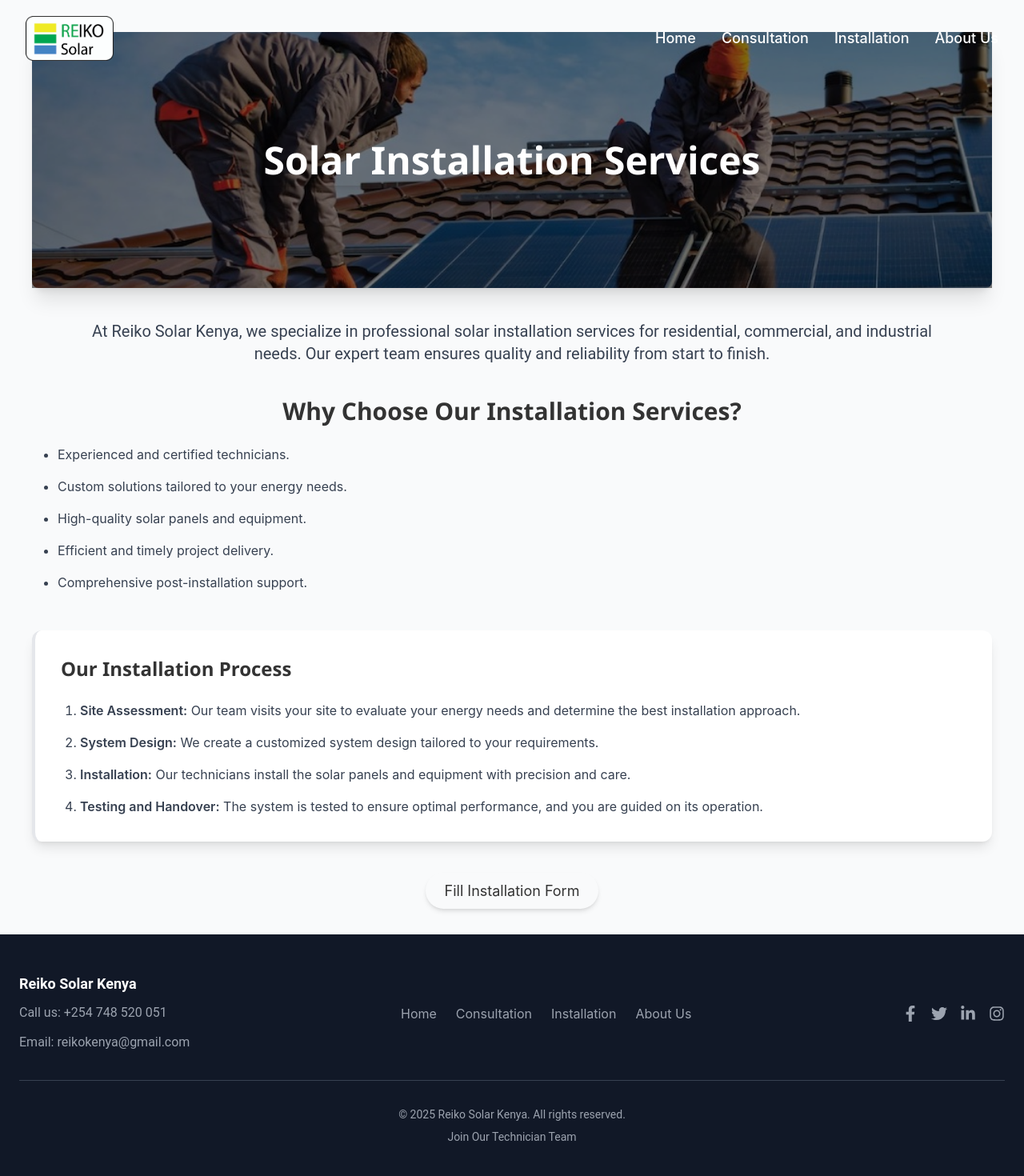
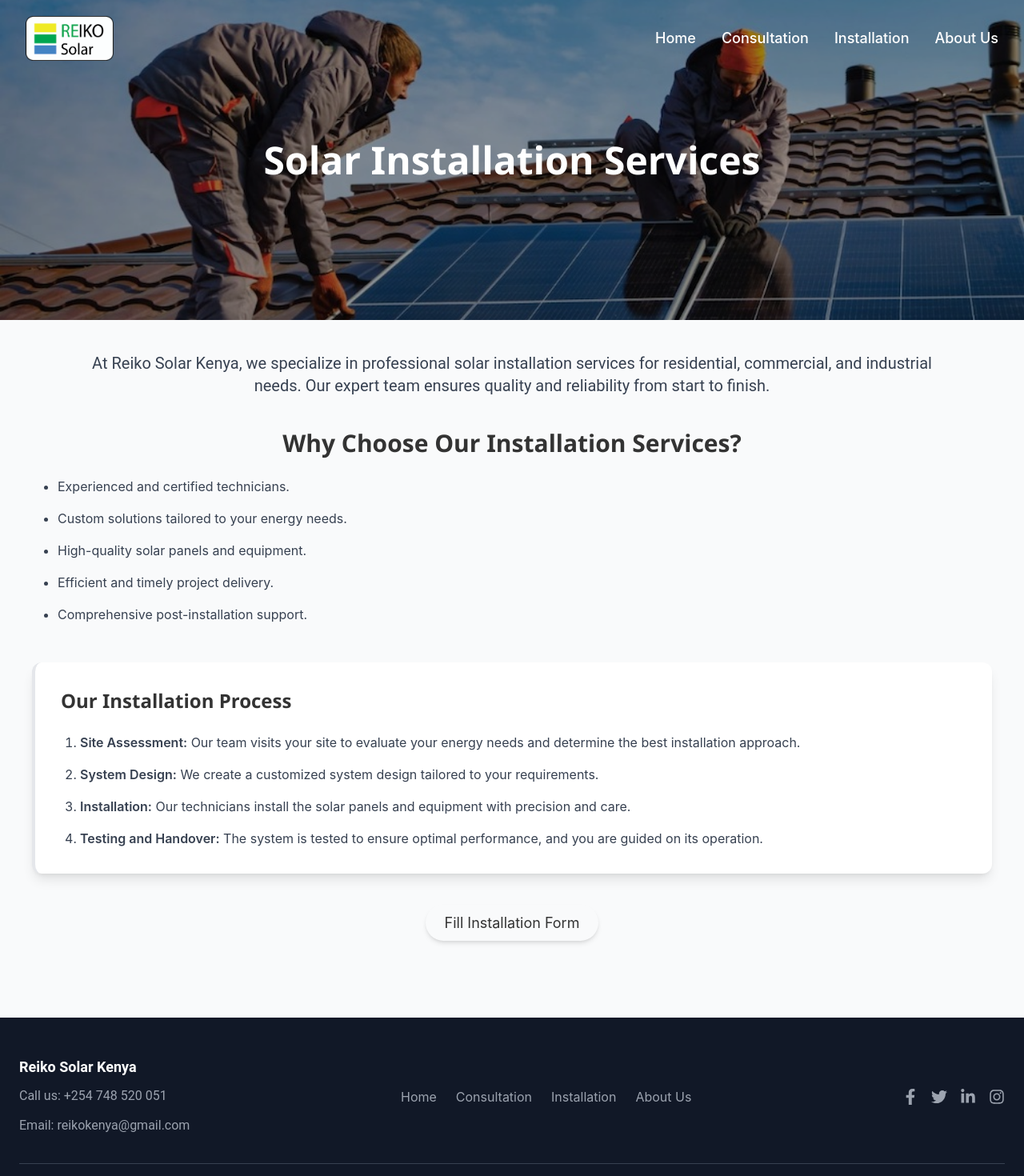
Before and after one commit to Nathanchepkonga/Reiko-solar, a React (Create React App) app: page /installation in a window 1280 px wide. Shown: the top 1470 px of the page at 80% size. Built offline with nearby package versions, Linux system fonts and the light colour scheme.

Commit message:
hero update

```diff
--- a/src/pages/About.jsx
+++ b/src/pages/About.jsx
@@ -4,19 +4,21 @@
 
 const About = () => {
   return (
-    <div className="p-6 md:p-10 bg-gradient-to-r from-green-200 via-blue-200 to-purple-300">
-      {/* Header Section with Image */}
+    <div className="bg-gray-50">
+      {/* Hero Section */}
       <div
-        className="relative bg-cover bg-center h-64 rounded-lg shadow-lg mb-8"
+        className="relative bg-cover bg-center w-full min-h-[300px] md:min-h-[400px]"
         style={{ backgroundImage: `url(${aboutImage})` }}
       >
-        <div className="absolute inset-0 bg-black bg-opacity-50 flex items-center justify-center">
-          <h2 className="text-4xl md:text-5xl font-bold text-white text-center">
+        <div className="absolute inset-0 bg-black bg-opacity-40 flex items-center justify-center">
+          <h1 className="text-4xl md:text-5xl font-extrabold text-white text-center px-4">
             About Us
-          </h2>
+          </h1>
         </div>
       </div>
 
+      {/* Main Content */}
+      <div className="p-6 md:p-10 bg-gradient-to-r from-green-200 via-blue-200 to-purple-300">
         {/* Introduction Section */}
         <div className="text-center mb-12">
           <p className="text-lg text-gray-700">
@@ -80,6 +82,7 @@
           </div>
         </div>
       </div>
+    </div>
   );
 };
 
--- a/src/pages/Consultation.jsx
+++ b/src/pages/Consultation.jsx
@@ -1,5 +1,5 @@
 import React from "react";
-import consultationImage from "../assets/images/consultation.jpg";
+import consultationImage from "../assets/images/consultation.jpg"; // Import the image
 
 const Consultation = () => {
   // Data for packages
@@ -37,19 +37,21 @@
   ];
 
   return (
-    <div className="p-6 md:p-10 bg-gray-50">
-      {/* Header Section */}
+    <div className="bg-gray-50">
+      {/* Hero Section */}
       <div
-        className="relative bg-cover bg-center h-64 rounded-lg shadow-lg mb-8"
+        className="relative bg-cover bg-center w-full min-h-[300px] md:min-h-[400px] flex items-center justify-center"
         style={{ backgroundImage: `url(${consultationImage})` }}
       >
-        <div className="absolute inset-0 bg-black bg-opacity-50 flex items-center justify-center">
-          <h2 className="text-4xl md:text-5xl font-bold text-white text-center">
+        <div className="absolute inset-0 bg-black bg-opacity-40 flex items-center justify-center">
+          <h2 className="text-4xl md:text-5xl font-extrabold text-white text-center px-4">
             Consultation Services
           </h2>
         </div>
       </div>
 
+      {/* Main Content */}
+      <div className="p-6 md:p-10">
         {/* Introductory Text */}
         <p className="text-lg md:text-xl text-gray-700 text-center mb-8">
           Choose a package that suits your solar needs, complete payment, and then
@@ -65,7 +67,7 @@
             {packages.map((pkg) => (
               <div
                 key={pkg.id}
-              className="bg-white p-4 rounded-lg shadow-lg hover:shadow-2xl hover:scale-105 transition-all duration-300"
+                className="bg-white p-6 rounded-lg shadow-lg hover:shadow-2xl hover:scale-105 transition-transform duration-300"
               >
                 <h4 className="text-xl font-semibold text-green-800 mb-3">
                   {pkg.id}. {pkg.title}
@@ -107,7 +109,7 @@
         </div>
 
         {/* Consultation Form Section */}
-      <div className="text-center">
+        <div className="text-center mb-16">
           <a
             href="https://forms.gle/mgUyiTZecdvK5jqNA"
             target="_blank"
@@ -118,6 +120,7 @@
           </a>
         </div>
       </div>
+    </div>
   );
 };
 
--- a/src/pages/Installation.jsx
+++ b/src/pages/Installation.jsx
@@ -3,23 +3,26 @@
 
 const Installation = () => {
   return (
-    <div className="p-6 md:p-10 bg-gray-50">
-      {/* Header Section */}
+    <div className="bg-gray-50">
+      {/* Hero Section */}
       <div
-        className="relative bg-cover bg-center h-80 rounded-lg shadow-xl mb-10"
+        className="relative bg-cover bg-center w-full min-h-[300px] md:min-h-[400px] flex items-center justify-center"
         style={{ backgroundImage: `url(${installationImage})` }}
       >
-        <div className="absolute inset-0 bg-black bg-opacity-50 flex items-center justify-center">
-          <h2 className="text-4xl md:text-5xl font-extrabold text-white text-center shadow-lg p-2">
+        <div className="absolute inset-0 bg-black bg-opacity-40 flex items-center justify-center">
+          <h2 className="text-4xl md:text-5xl font-extrabold text-white text-center px-4">
             Solar Installation Services
           </h2>
         </div>
       </div>
 
+      {/* Main Content */}
+      <div className="p-6 md:p-10">
         {/* Introductory Text */}
         <p className="text-lg md:text-xl text-gray-700 text-center mb-10 px-4 md:px-16">
           At Reiko Solar Kenya, we specialize in professional solar installation
-        services for residential, commercial, and industrial needs. Our expert team ensures quality and reliability from start to finish.
+          services for residential, commercial, and industrial needs. Our expert
+          team ensures quality and reliability from start to finish.
         </p>
 
         {/* Benefits of Installation */}
@@ -43,8 +46,8 @@
           </h3>
           <ol className="list-decimal pl-6 text-gray-700 space-y-4 text-sm md:text-base">
             <li>
-            <strong className="font-semibold">Site Assessment:</strong> Our team visits your site to
-            evaluate your energy needs and determine the best installation
+              <strong className="font-semibold">Site Assessment:</strong> Our team visits your site
+              to evaluate your energy needs and determine the best installation
               approach.
             </li>
             <li>
@@ -63,7 +66,7 @@
         </div>
 
         {/* Consultation Form Section */}
-      <div className="text-center">
+        <div className="text-center mb-16">
           <a
             href="https://forms.gle/49m8oMvMnkUYqiCw7"
             target="_blank"
@@ -74,6 +77,7 @@
           </a>
         </div>
       </div>
+    </div>
   );
 };
 
--- a/src/pages/JoinTeam.jsx
+++ b/src/pages/JoinTeam.jsx
@@ -3,16 +3,16 @@
 
 const JoinTeam = () => {
   return (
-    <div className="p-6 md:p-10 bg-gray-50">
-      {/* Header Section with Image */}
+    <div className="bg-gray-50">
+      {/* Hero Section */}
       <div
-        className="relative bg-cover bg-center h-64 rounded-lg shadow-lg mb-8"
+        className="relative bg-cover bg-center w-full min-h-[300px] md:min-h-[400px]"
         style={{ backgroundImage: `url(${joinTeamImage})` }}
       >
-        <div className="absolute inset-0 bg-black bg-opacity-50 flex items-center justify-center">
-          <h2 className="text-4xl md:text-5xl font-bold text-white text-center">
+        <div className="absolute inset-0 bg-black bg-opacity-40 flex items-center justify-center">
+          <h1 className="text-4xl md:text-5xl font-extrabold text-white text-center px-4">
             Join Our Technician Team
-          </h2>
+          </h1>
         </div>
       </div>
 
```
Also changed, not shown: src/assets/images/join-team.jpg. Lines whose indentation alone changed are shown as unchanged.
